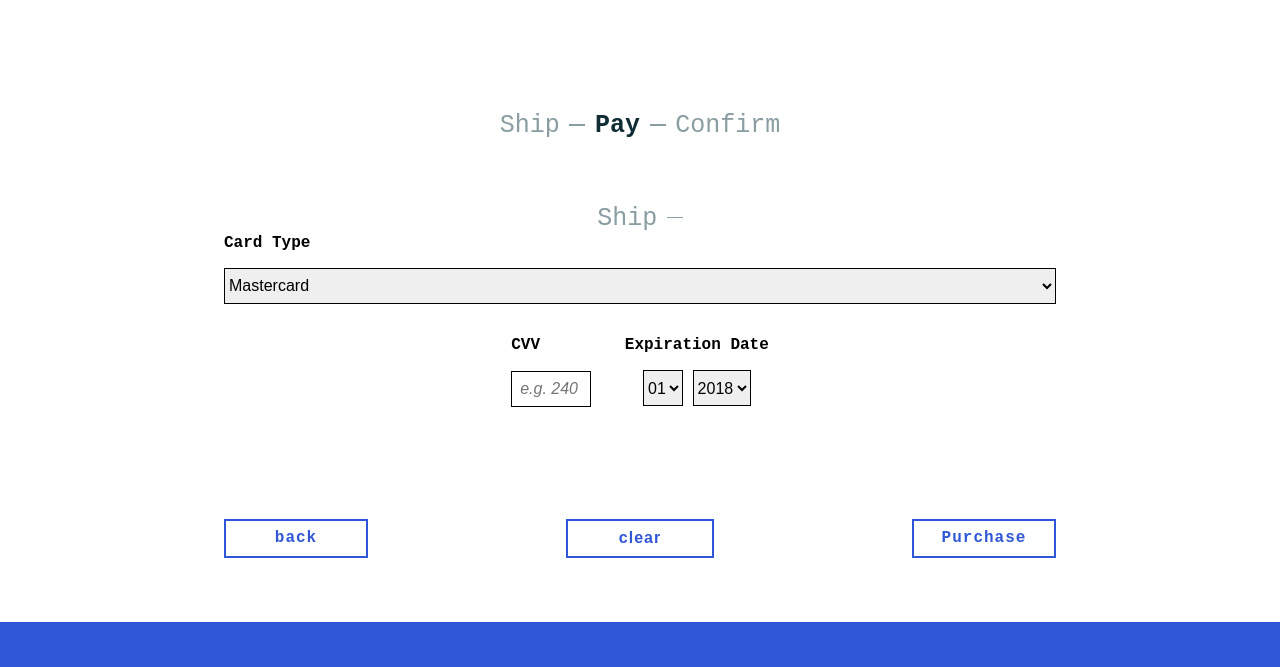
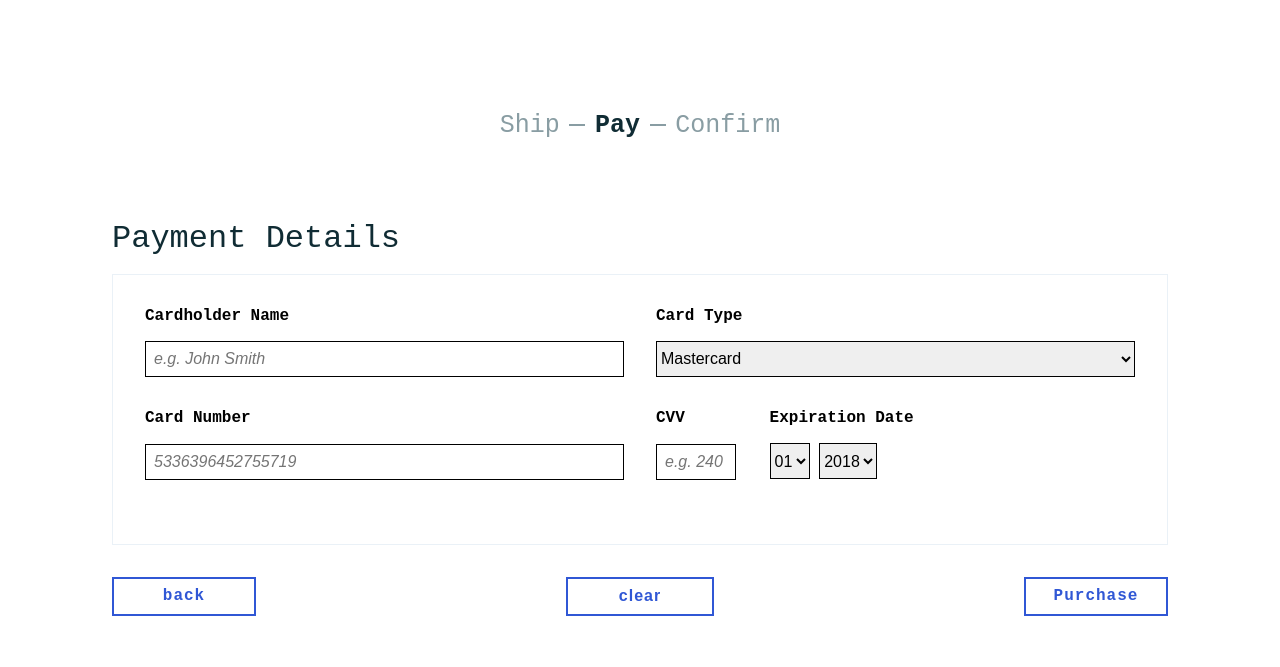
Before and after one commit to sarah-tong/P02-Company-Website-Page-v2, a plain HTML site: page purchase-form-pay.html in a window 1280 px wide. Shown: the part 64-731 px from the top of the page. Drawn offline with Linux system fonts and the light colour scheme.

Commit message:
Purchase form broken now fixed
broken from earlier merge

```diff
--- a/css/main.css
+++ b/css/main.css
@@ -1312,6 +1312,11 @@ flex: 0 1 auto;
     display: flex;
 }
 
+.purchase-form.confirm-wrapper .input-wrapper {
+    display: block;
+    text-align: center;
+}
+
 .input-wrapper .column-1-of-3:nth-child(1) {
     text-align: left;
 }
@@ -1323,12 +1328,6 @@ flex: 0 1 auto;
 .input-wrapper .column-1-of-3:last-child {
     text-align: right;
 }
-
-/*
-#purchase-form-pay-wrapper .purchase-form .column-1-of-3:not(:nth-child(2)) {
-flex: 1 1 60%;
-}
-*/
 
 #form-expiry,
 #form-year {
--- a/purchase-form-pay.html
+++ b/purchase-form-pay.html
@@ -93,7 +93,8 @@
         </nav>
 
         <section class="purchase-form">
-            <div class="content">
+
+            <div class="grid-content">
                 <div class="purchase-progress">
                     <h4>Ship</h4>
                     <div class="progress-seperator">
@@ -106,13 +107,17 @@
                     <h4>Confirm</h4>
                 </div>
 
-                <section class="purchase-form">
-                    <div class="grid-content">
-                        <div class="purchase-progress">
-                            <h4>Ship</h4>
-                            <div class="progress-seperator">
-                                <span></span>
+                <h3>Payment Details</h3>
+                <form method="post" action="#">
+                    <div class="grid-wrapper">
+                        <div class="column-1-of-2">
+                            <label class="input-field-label" for="form-name">Cardholder Name</label>
+                            <input class="text-input-field" type="text" id="form-name" placeholder="e.g. John Smith">
+
+                            <label class="input-field-label" for="form-card-number">Card Number</label>
+                            <input class="text-input-field" type="text" id="form-card-number" placeholder="5336396452755719">
                         </div>
+
 
                         <div class="column-1-of-2">
                             <label class="input-field-label" for="form-card-type">Card Type</label>
@@ -126,7 +131,6 @@
                                 <label class="input-field-label" for="form-cvv">CVV</label>
                                 <input class="text-input-field" type="text" id="form-cvv" placeholder="e.g. 240">
                             </div>
-
 
                             <div id="form-expiry-wrapper">
                                 <label class="input-field-label" for="form-expiry">Expiration Date</label>
@@ -158,14 +162,9 @@
                             <a href="purchase-form-confirm.html" class="cta-button next">Purchase</a>
                         </div>
                     </div>
-
-
-                    </div>
-
-                </section>
+                </form>
             </div>
         </section>
-    </div>
 
         <footer>
 
```
Also changed, not shown: purchase-form-confirm.html (+1 -1 lines), purchase-form-ship.html (+0 -3 lines). Lines whose indentation alone changed are shown as unchanged.
